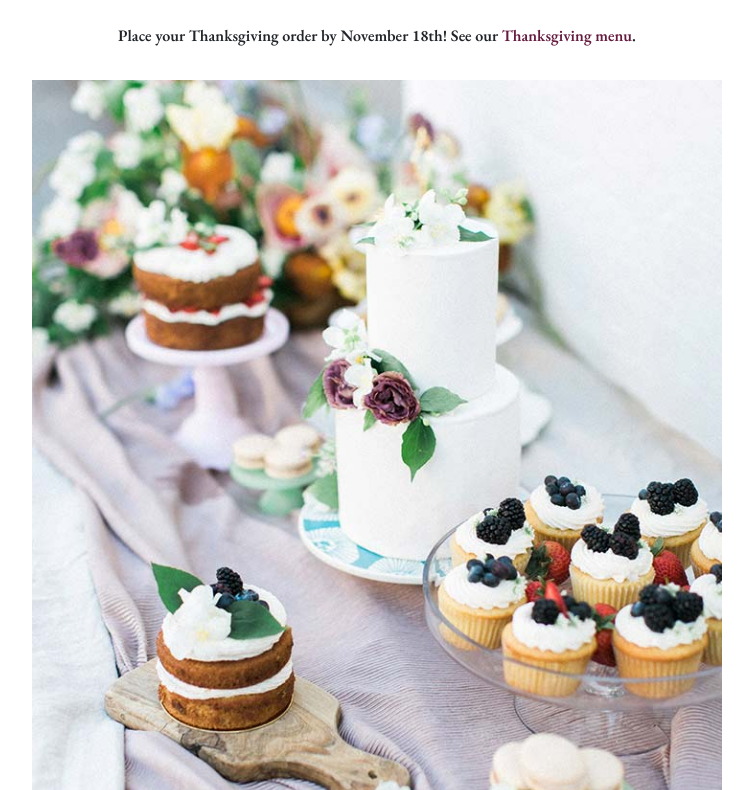
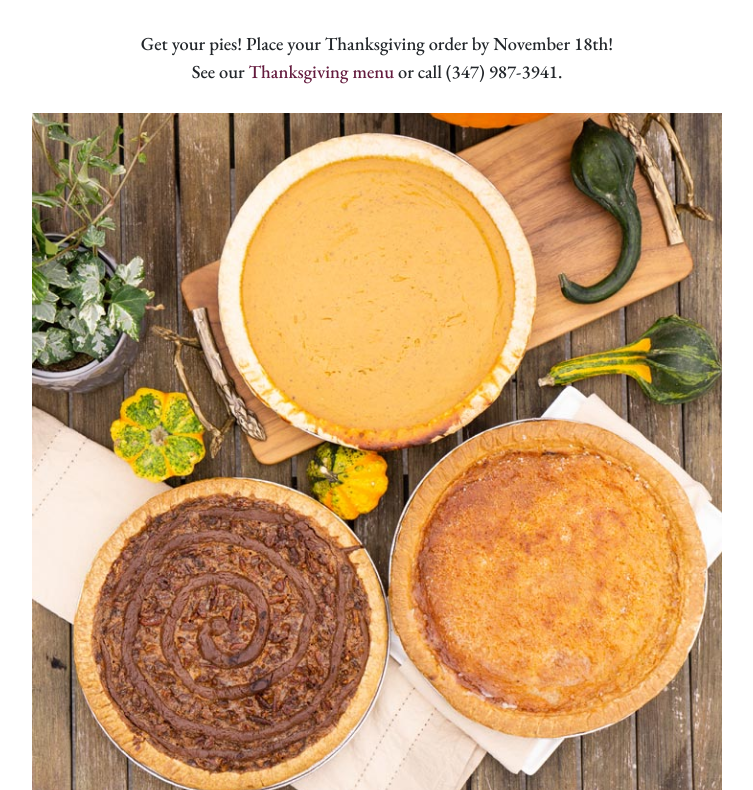
Before and after one commit to buttermilkweb/buttermilkweb.github.io, a plain HTML site: page index.html in a window 1280 px wide. Shown: the part 214-1004 px from the top of the page, without its empty margins (263-1016 px from the left). Drawn offline with nearby package versions, Linux system fonts and the light colour scheme.

Commit message:
add pie hero image and updated thanksgiving banner

```diff
--- a/assets/css/bm-custom-styles.css
+++ b/assets/css/bm-custom-styles.css
@@ -130,9 +130,11 @@ a.nav-link:hover {
 /* start index page only styles */
 
 p.thanksgiving-banner {
+  font-weight: 500;
+  font-size: 1.15em;
   text-align: center;
-  margin-bottom: 2em;
-  margin-top: -1em;
+  margin-bottom: 1.5em;
+  margin-top: -.5em;
 }
 
 img.hero {
--- a/index.html
+++ b/index.html
@@ -54,8 +54,8 @@
       <div class="index">
         <img class="logo" src="assets/images/logos/Buttermilk_Bakeshop_Logo.gif">
 
-        <p class="thanksgiving-banner"><strong>Place your Thanksgiving order by November 18th! See our <a href="thanksgiving_menu_2018.html">Thanksgiving menu</a>.</strong></p>
-        <img class ="hero" src="assets/images/page_images/hero.jpg">
+        <p class="thanksgiving-banner">Get your pies! Place your Thanksgiving order by November 18th! <br> See our <a href="thanksgiving_menu_2018.html">Thanksgiving menu</a> or call (347) 987-3941.</p>
+        <img class ="hero" src="assets/images/page_images/pie_hero.jpg">
 
         <p>Buttermilk Bakeshop is a full-service bakery in the heart Park Slope, Brooklyn. We make cakes, cookies, and desserts for all occasions. To see some of our recent work, check out the <a href="gallery.html">Gallery</a> and our seasonal <a href="menus.html">Menus</a>.
         </p>
```
Also changed, not shown: assets/images/page_images/pie_hero.jpg (added).
